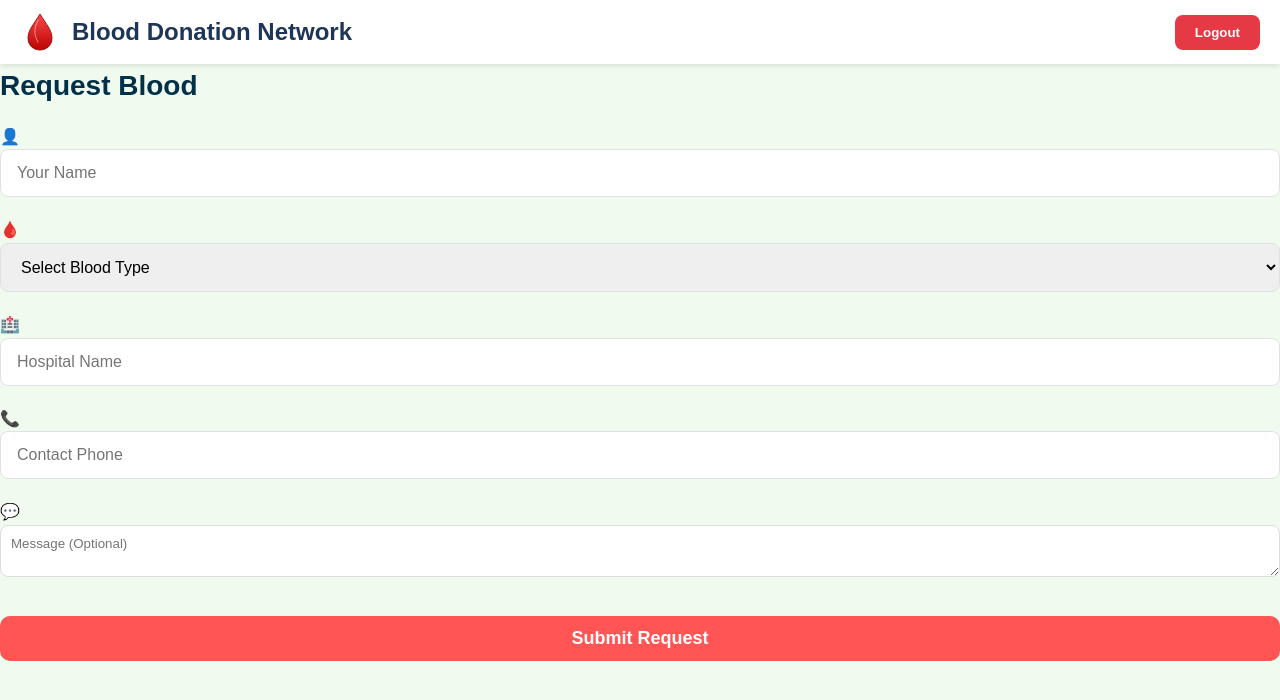
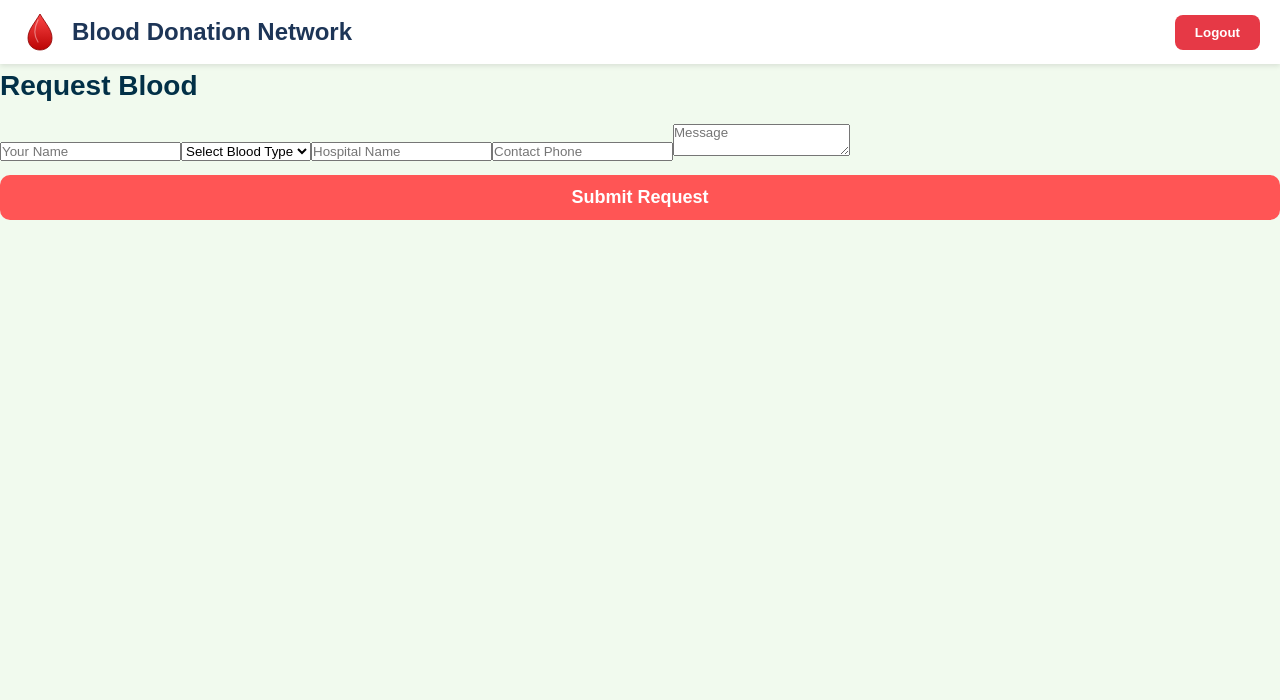
Before and after one commit to VenuGopalboggala/Blood-Donor, a React (Create React App) app in the folder frontend/: page /dashboard/seeker in a window 1280 px wide. Shown: the top 700 px of the page. Built offline with nearby package versions, Linux system fonts and the light colour scheme; sample sign-in values are in the browser's storage.

Commit message:
fix: resolve 400 error by adding missing fields to request

```diff
--- a/frontend/src/components/Login.js
+++ b/frontend/src/components/Login.js
@@ -37,20 +37,26 @@ function Login({ onLogin }) {
       try {
         const response = await axios.post(`${API_BASE_URL}/api/auth/login/${userType}`, { email, password });
 
-        // --- NEW: SAVE USER ID TO LOCAL STORAGE ---
-        // Your backend returns the user object or id inside response.data
+        // DEBUG: See what the server sent
+        console.log("Login Response:", response.data);
+
+        // Extract ID - handles both 'res.data.id' or 'res.data.user.id'
         const userId = response.data.user ? response.data.user.id : response.data.id;
 
         if (userId) {
-          localStorage.setItem("userId", userId);
+          localStorage.setItem("userId", String(userId));
           localStorage.setItem("userType", userType);
-          console.log("Saved User ID:", userId);
+          console.log("Successfully saved userId to storage:", userId);
+
+          // Small delay to ensure storage is written
+          setTimeout(() => {
+            onLogin(response.data.token, userType);
+          }, 100);
+        } else {
+          setError("Login successful, but server did not return a User ID.");
         }
-        // ------------------------------------------
-
-        onLogin(response.data.token, userType);
       } catch (err) {
-        setError("Invalid email or password. Please try again.");
+        setError("Invalid email or password.");
       }
       return;
     }
--- a/frontend/src/components/SeekerDashboard.js
+++ b/frontend/src/components/SeekerDashboard.js
@@ -1,13 +1,10 @@
-// frontend/src/components/SeekerDashboard.js
 import React, { useState } from "react";
 import axios from "axios";
 import "./SeekerForm.css";
 
-// Hardcoded Render URL to ensure it connects from the Netlify link
 const API_BASE_URL = "https://blood-donor-jkjv.onrender.com";
 
 export default function SeekerDashboard() {
-  // Form fields state
   const [name, setName] = useState("");
   const [bloodType, setBloodType] = useState("");
   const [hospital, setHospital] = useState("");
@@ -19,45 +16,36 @@ export default function SeekerDashboard() {
     e.preventDefault();
     setStatusMessage("Submitting...");
 
-    try {
-      // 1. Get the seekerId from localStorage (ensure this was set in Login.js)
+    // 1. Force read from storage
     const storedId = localStorage.getItem("userId");
+    console.log("Dashboard checking userId:", storedId);
 
-      // SAFETY CHECK: If the ID is missing, stop and alert the user
-      if (!storedId) {
-        setStatusMessage("❌ Error: Seeker ID missing. Please log out and log in again.");
+    if (!storedId || storedId === "undefined" || storedId === "null") {
+      setStatusMessage("❌ Error: Seeker ID missing. Please log out and back in.");
       return;
     }
 
-      // 2. Prepare the data payload
+    try {
       const payload = {
-        seekerId: parseInt(storedId), // Force conversion to Integer for the DB
+        seekerId: parseInt(storedId), // Ensure Integer
         seekerName: name,
         bloodType: bloodType,
         hospitalName: hospital,
         contactPhone: phone,
-        message: message || "Urgent blood request",
-        donorId: null // Explicitly null for general requests
+        message: message || "Urgent request",
+        donorId: null
       };
 
-      // Debugging: View exactly what is being sent in the browser console
-      console.log("Sending payload to backend:", payload);
+      console.log("Payload being sent:", payload);
 
-      // 3. POST to the live API
       await axios.post(`${API_BASE_URL}/api/blood-request`, payload);
 
-      // 4. Success handling
       setStatusMessage("✔ Request submitted successfully.");
-      setName("");
-      setBloodType("");
-      setHospital("");
-      setPhone("");
-      setMessage("");
+      setName(""); setBloodType(""); setHospital(""); setPhone(""); setMessage("");
 
     } catch (err) {
-      // Log details to the console to see the exact field the backend is rejecting
-      console.error("Submission Error:", err.response?.data);
-      setStatusMessage(`❌ Failed: ${err.response?.data?.message || "Check console for details"}`);
+      console.error("400 Error details:", err.response?.data);
+      setStatusMessage(`❌ Failed: ${err.response?.data?.message || "Check console"}`);
     }
   }
 
@@ -65,80 +53,18 @@ export default function SeekerDashboard() {
     <div className="seeker-wrapper">
       <div className="seeker-card">
         <h2 className="title">Request Blood</h2>
-
         <form className="form-container" onSubmit={submitRequest}>
-          <div className="input-group">
-            <span className="icon">👤</span>
-            <input
-              type="text"
-              placeholder="Your Name"
-              value={name}
-              onChange={(e) => setName(e.target.value)}
-              required
-            />
-          </div>
-
-          <div className="input-group">
-            <span className="icon">🩸</span>
-            <select
-              value={bloodType}
-              onChange={(e) => setBloodType(e.target.value)}
-              required
-            >
+          <input type="text" placeholder="Your Name" value={name} onChange={(e) => setName(e.target.value)} required />
+          <select value={bloodType} onChange={(e) => setBloodType(e.target.value)} required>
             <option value="">Select Blood Type</option>
-              <option value="A+">A+</option>
-              <option value="A-">A-</option>
-              <option value="B+">B+</option>
-              <option value="B-">B-</option>
-              <option value="AB+">AB+</option>
-              <option value="AB-">AB-</option>
-              <option value="O+">O+</option>
-              <option value="O-">O-</option>
+            <option>A+</option><option>A-</option><option>B+</option><option>B-</option>
+            <option>AB+</option><option>AB-</option><option>O+</option><option>O-</option>
           </select>
-          </div>
-
-          <div className="input-group">
-            <span className="icon">🏥</span>
-            <input
-              type="text"
-              placeholder="Hospital Name"
-              value={hospital}
-              onChange={(e) => setHospital(e.target.value)}
-              required
-            />
-          </div>
-
-          <div className="input-group">
-            <span className="icon">📞</span>
-            <input
-              type="text"
-              placeholder="Contact Phone"
-              value={phone}
-              onChange={(e) => setPhone(e.target.value)}
-              required
-            />
-          </div>
-
-          <div className="input-group">
-            <span className="icon">💬</span>
-            <textarea
-              placeholder="Message (Optional)"
-              value={message}
-              onChange={(e) => setMessage(e.target.value)}
-              className="message-box"
-              style={{ width: "100%", padding: "10px", borderRadius: "8px", border: "1px solid #ddd" }}
-            />
-          </div>
-
-          <button className="submit-btn" type="submit">
-            Submit Request
-          </button>
-
-          {statusMessage && (
-            <p className={statusMessage.includes("✔") ? "msg success" : "msg error"}>
-              {statusMessage}
-            </p>
-          )}
+          <input type="text" placeholder="Hospital Name" value={hospital} onChange={(e) => setHospital(e.target.value)} required />
+          <input type="text" placeholder="Contact Phone" value={phone} onChange={(e) => setPhone(e.target.value)} required />
+          <textarea placeholder="Message" value={message} onChange={(e) => setMessage(e.target.value)} />
+          <button className="submit-btn" type="submit">Submit Request</button>
+          {statusMessage && <p className="msg">{statusMessage}</p>}
         </form>
       </div>
     </div>
```
Lines whose indentation alone changed are shown as unchanged.
